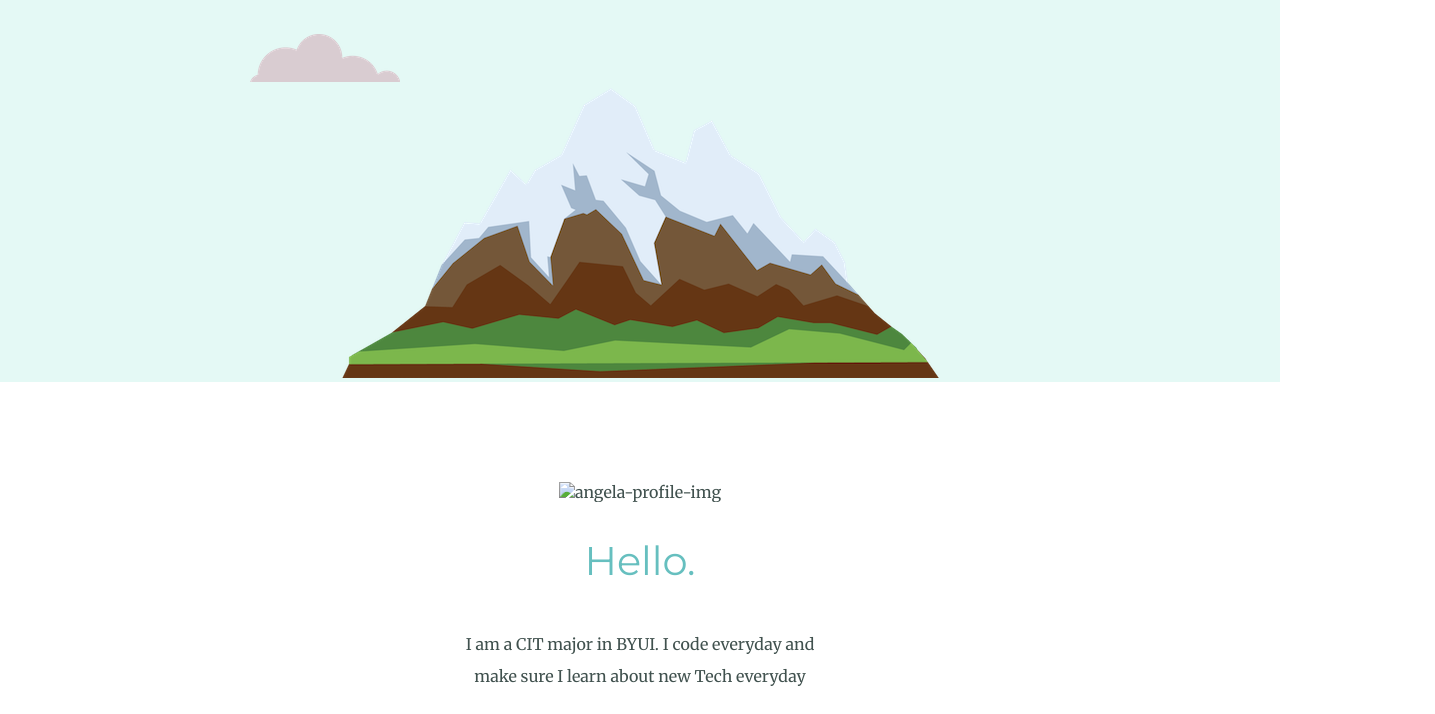
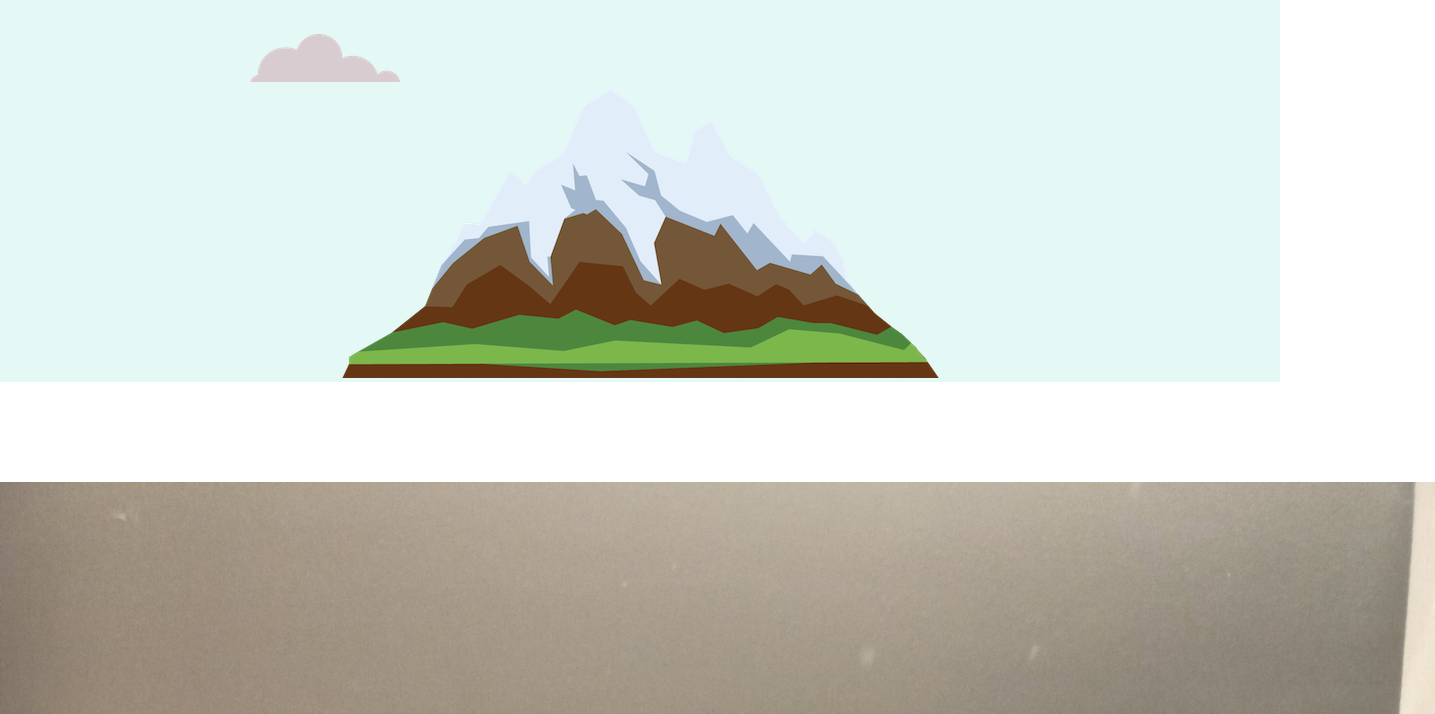
Before and after one commit to Austinabhulimen/Austin_HTML_LANGING, a plain HTML site: page Personal_index.html in a window 1280 px wide. Shown: the part 386-1100 px from the top of the page, 1435 px wide, since content can reach past the window. Drawn offline with Linux system fonts and the light colour scheme.

Commit message:
Update Personal_index.html

```diff
--- a/Personal_index.html
+++ b/Personal_index.html
@@ -22,7 +22,7 @@
 
   <div class="middle-container">
     <div class="profile">
-      <img src="static/angela.png" alt="angela-profile-img">
+      <img src="static/Austin_image.jpg" alt="Austin-profile-img">
       <h2>Hello.</h2>
       <p class="intro">I am a CIT major in BYUI. I code everyday and make sure I learn about new Tech everyday</p>
     </div>
```
